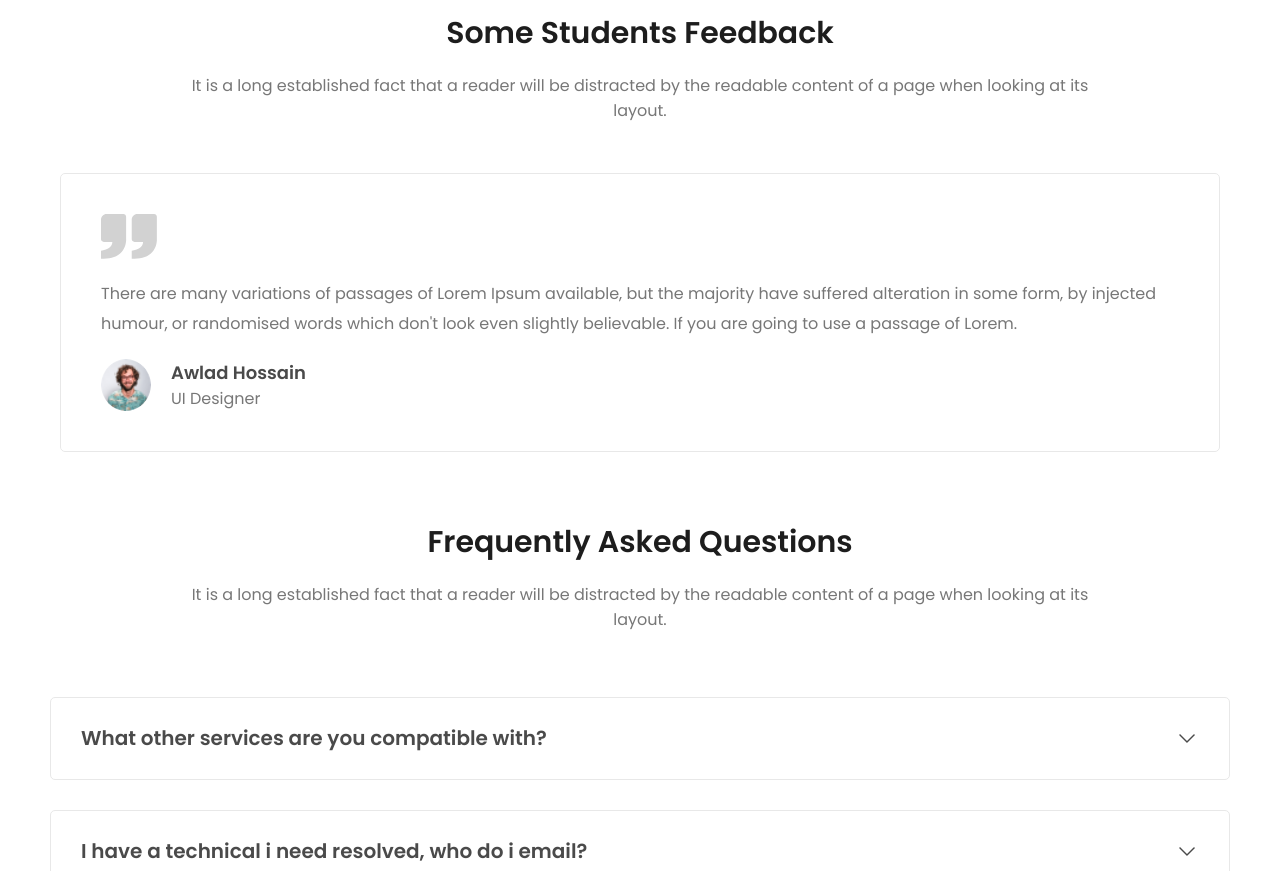
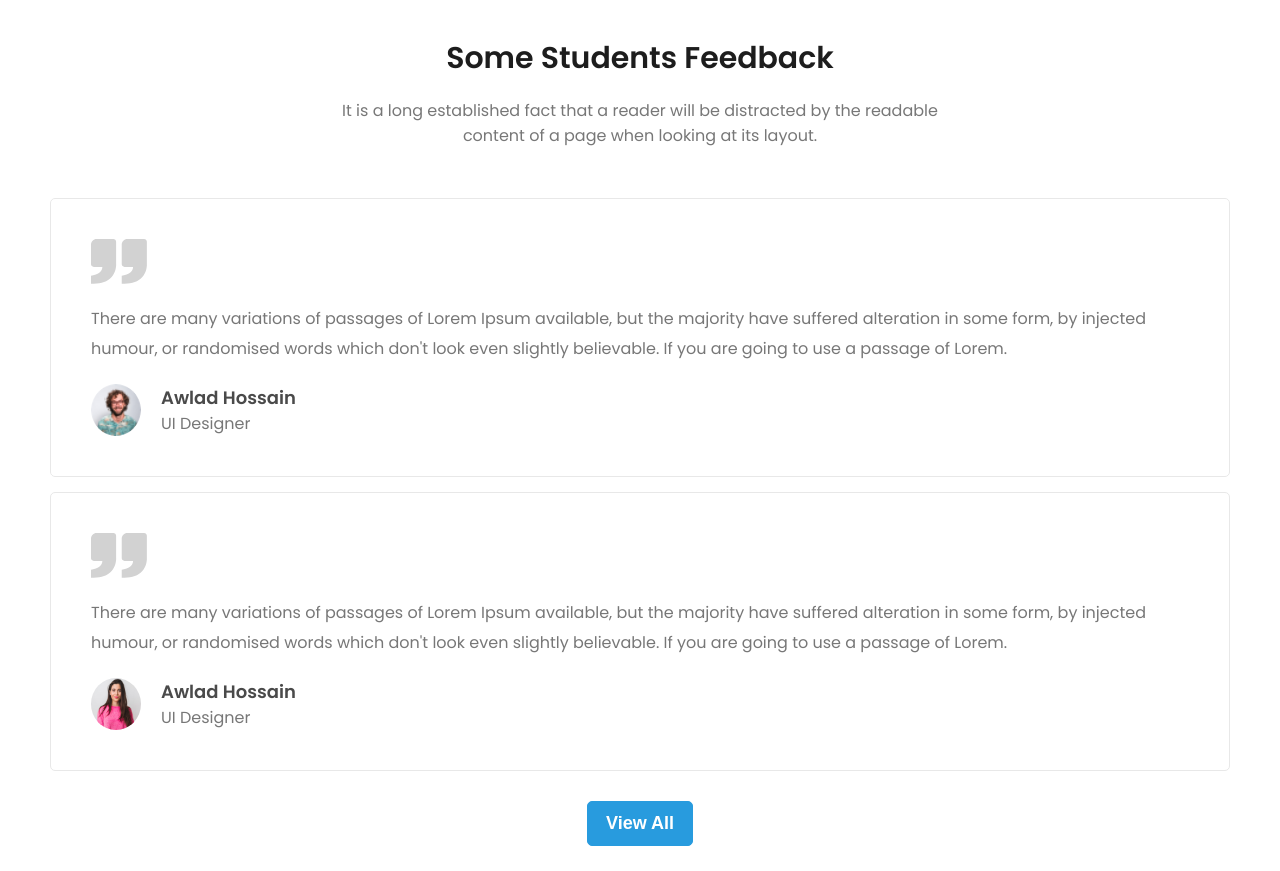
Before and after one commit to tsitsy/pro-Edu, a website built with Vite: page index.html in a window 1280 px wide. Shown: the part 4610-5481 px from the top of the page. Built offline with nearby package versions, Linux system fonts and the light colour scheme; files whose address does not match are found by name; a web font is replaced by a local one.

Commit message:
rectification

```diff
--- a/index.html
+++ b/index.html
@@ -136,9 +136,9 @@
       <img  class='ex' src="src/images/explore.png" alt="">
       <div class="read">
         <h3>Explore The elearning Institute</h2>
-        <p>There are many variations of passages of Lorem Ipsum available, but the majority have suffered alteration in some form, by injected humour, or randomised words which <span class="seeR">'t look even slightly believable. If you are going to use a passage of Lorem Ipsum, you need to be sure.<br><br>
+        <p>There are many variations of passages of Lorem Ipsum available, but the majority have suffered alteration in some form, by injected humour, or randomised words which <span class="see">...See More </span>.<span class="seeR">'t look even slightly believable. If you are going to use a passage of Lorem Ipsum, you need to be sure.<br><br>
 
-          Anything embarrassing hidden in the middle of text. All the Lorem Ipsum generators on the Internet tend to repeat predefined...</span><span class="see">...See More </span>.</p>
+          Anything embarrassing hidden in the middle of text. All the Lorem Ipsum generators on the Internet tend to repeat predefined...</span></p>
           <div class="follow">
           <div class="online">
             <h2>3.2K+</h2>
@@ -283,7 +283,21 @@
           <div class="my-slider-progress-bar"></div>
         </div>
       </div>
-
+      <div class="cardAvatar">
+        <div class="icons">
+          <img src="src/images/gui.svg" alt="">
+          <img src="src/images/stars.svg" alt="">
+        </div>
+          <p>There are many variations of passages of Lorem Ipsum available, but the majority have suffered alteration in some form, by injected humour, or randomised words which don't look even slightly believable. If you are going to use a passage of Lorem.</p>
+        <div class="nameS">
+          <img src="src/images/avat2.png" alt="">
+          <div class="name">
+            <h4>Awlad Hossain</h4>
+            <p>UI Designer</p>
+          </div>
+        </div>
+      </div>
+      <button class="seeMore all">View All</button>
     </section>
     <section class="frequently">
       <div class="title">
--- a/style.scss
+++ b/style.scss
@@ -132,6 +132,7 @@ nav{
     .swiper-button-next{
         display: none;
         @media (min-width:640px) {
+            right: 50px;
             display: block;
             color: #FFF;
         }
@@ -140,6 +141,7 @@ nav{
     .swiper-button-prev{
         display: none;
         @media (min-width:640px) {
+            left: 50px;
             display: block;
             color: #FFF;
         }
@@ -906,9 +908,8 @@ button{
     display: flex;
     flex-direction: column;
     gap: 10px;
-    padding-inline: 35px;
-    @media (min-width:768px) {
-        width: 549px;
+    @media (min-width:768px) {
+        width: 462px;
         display: flex;
         flex-direction: column;
         text-align: left;
@@ -1069,7 +1070,7 @@ button{
        padding-inline: 35px;
         @media (min-width:768px) {
             padding-bottom: 50px;
-            width: 80%;
+            // width: 80%;
         }
         h2{
             font-size: 20px;
@@ -1163,6 +1164,7 @@ button{
     padding: 20px;
     border-radius: 5px;
     border: 1px solid var(--dark3);
+    margin-bottom: 30px;
     @media (min-width:768px) {
         display: flex;
         flex-direction: column;
@@ -1229,6 +1231,78 @@ button{
         display: none;
     }
 }
+.cardAvatar{
+    display: flex;
+    flex-direction: column;
+    gap: 10px;
+    padding: 20px;
+    border-radius: 5px;
+    border: 1px solid var(--dark3);
+    margin-bottom: 30px;
+    width: auto;
+    display: flex;
+    margin-top: -20px;
+    @media (min-width:768px) {
+    gap: 20px;
+    padding: 40px;
+    width: auto;
+    display: flex;
+    margin-top: -15px;
+}
+
+    @media (min-width:1536px) {
+        display: none;
+    }
+    .icons{
+        display: flex;
+        justify-content: space-between;
+        align-items: center;
+    }
+    p{
+        color: var(--dark);
+        font-family: Poppins;
+        font-size: 14px;
+        font-style: normal;
+        font-weight: 400;
+        line-height: 21px;
+        @media (min-width:768px) {
+            color: var(--dark);
+            font-family: Poppins;
+            font-size: 16px;
+            font-style: normal;
+            font-weight: 400;
+            line-height: 30px;
+        }
+    }
+}
+
+.nameS{
+    display: flex;
+    gap: 20px;
+    img{
+        width: 50px;
+        border-radius: 50%;
+        -webkit-border-radius: 50%;
+        -moz-border-radius: 50%;
+        -ms-border-radius: 50%;
+        -o-border-radius: 50%;
+}
+    h4{
+        font-size: 18px;
+        font-style: normal;
+        font-weight: 600;
+        line-height: normal;
+        color: var(--dark2);
+    }
+    p{
+        font-family: Poppins;
+        font-size: 16px;
+        font-style: normal;
+        font-weight: 400;
+        line-height: normal;
+    }
+
+}
 .frequently{
 
     margin: 40px 0px;
@@ -1267,7 +1341,7 @@ button.accordion {
     padding: 19px 15px;
     color: var(--Dark-02, #4A4A4A);
     font-family: Poppins;
-    font-size:14px;
+    font-size:16px;
     font-style: normal;
     font-weight: 600;
     line-height: normal;
@@ -1329,11 +1403,14 @@ button.accordion {
 
   .accordion-content {
     background-color: white;
-    padding: 0 20px;
+    padding: 0;
     max-height: 0;
     overflow: hidden;
     transition: max-height 0.2s ease-in-out;
     border: none;
+    @media (min-width:1536px) {
+        padding: 0 20px;
+    }
     p{
         font-size: 14px;
         @media (min-width:640px) {
@@ -1497,7 +1574,10 @@ footer{
 }
 .splide__list{
     li{
-        padding: 0 10px;
+        padding: 0 ;
+        @media (min-width:1536px) {
+            padding: 0 10px;
+        }
     }
 
 }
```
